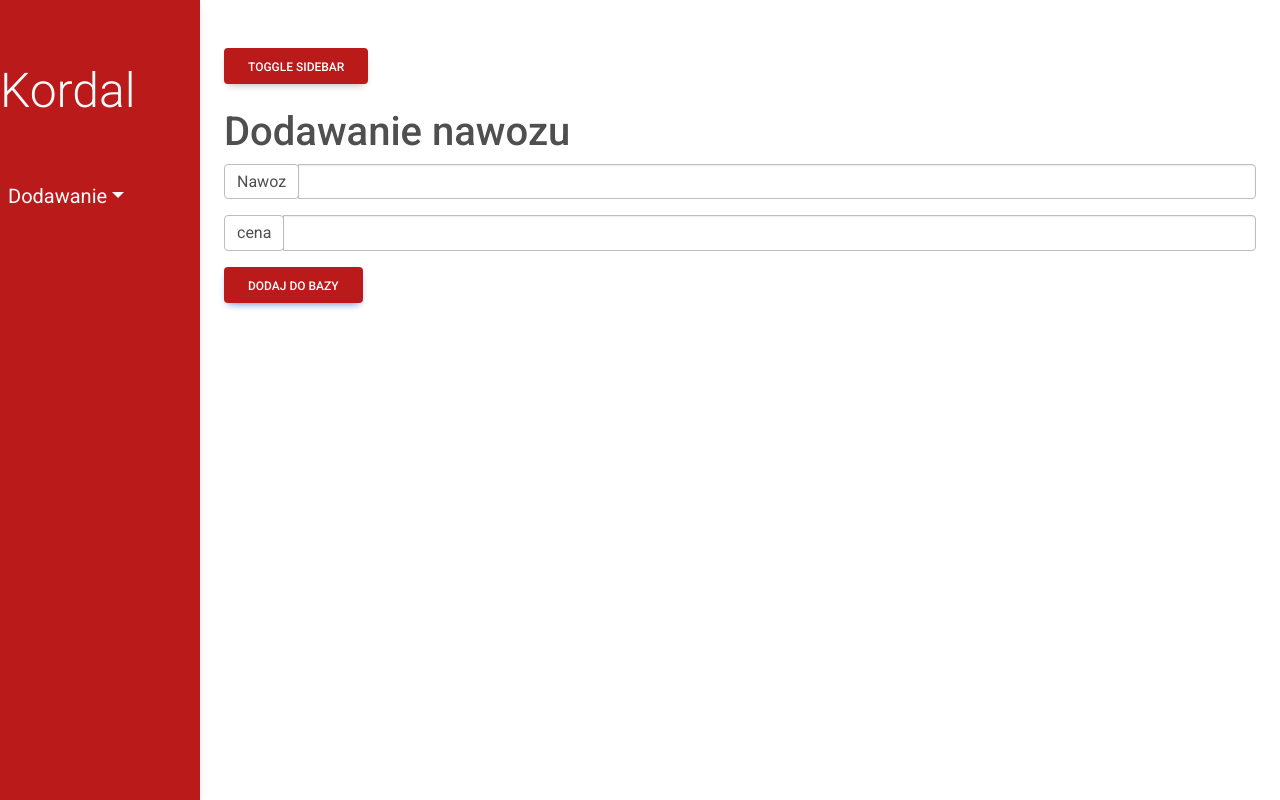
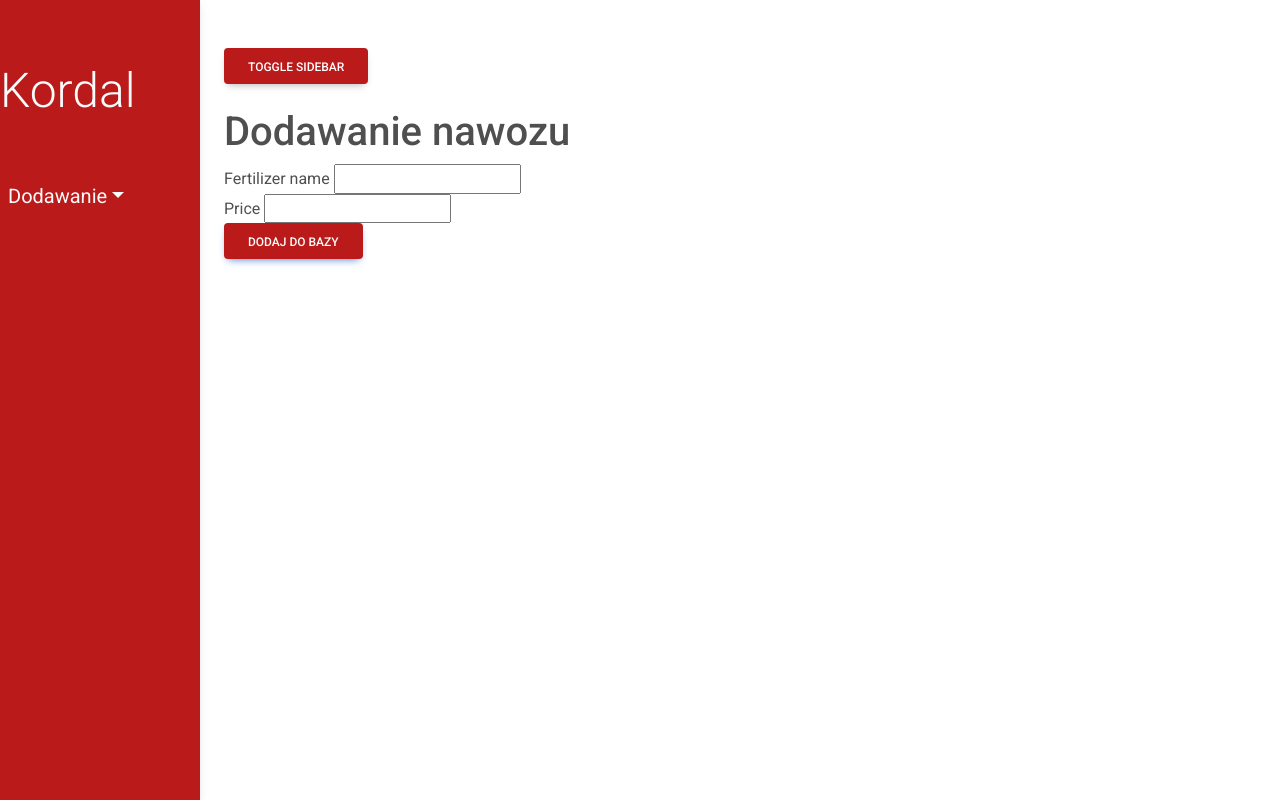
Before and after one commit to Szymon1932/Farm-Helper, a Django app: page /add_element/ in a window 1280 px wide. Run offline with Django 4.2, Linux system fonts and the light colour scheme.

Commit message:
fertilizer form + adding to database

```diff
--- a/farm_helper/fields/templates/fields/addFertilizer.html
+++ b/farm_helper/fields/templates/fields/addFertilizer.html
@@ -1,21 +1,15 @@
 {% extends 'fields/fertilizer.html' %}
 {% block content %}
       <h1>Dodawanie nawozu</h1>
-      <form>
-        <div class="input-group mb-3">
-          <div class="input-group-prepend">
-            <span class="input-group-text" id="inputGroup-sizing-default">Nawoz</span>
-          </div>
-          <input type="text" class="form-control" aria-label="Default" aria-describedby="inputGroup-sizing-default">
-        </div>
-
-        <div class="input-group mb-3">
-          <div class="input-group-prepend">
-            <span class="input-group-text" id="inputGroup-sizing-default">cena</span>
-          </div>
-          <input type="text" class="form-control" aria-label="Default" aria-describedby="inputGroup-sizing-default">
-        </div>
-
+      <form method = 'POST'>
+        {% csrf_token %}
+        {% for field in upload_form %}
+        <tr>
+          <th>{{field.label}}</th>
+          <td>{{ field }}</td>
+          <br />
+        </tr>
+        {% endfor %}
       <button type="submit" class="btn btn-primary menu-btn">Dodaj do bazy</button>
       </form>
 
--- a/farm_helper/fields/views.py
+++ b/farm_helper/fields/views.py
@@ -19,7 +19,7 @@ def add_fertilizer(request):
         else:
             return HttpResponse("""Błędne dane. <a href = "{{ url : 'index'}}">Odśwież</a>""")
     else:
-        return render(request, 'fields/addFertilizer.html', {'add_fertilizer': add_fertilizer})
+        return render(request, 'fields/addFertilizer.html', {'upload_form': add_fertilizer})
 
 
 def update_fertilizer(request, fertilizer_id):
```
Also changed, not shown: farm_helper/db.sqlite3.
